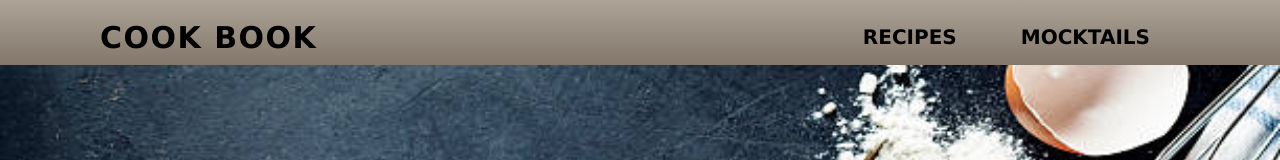
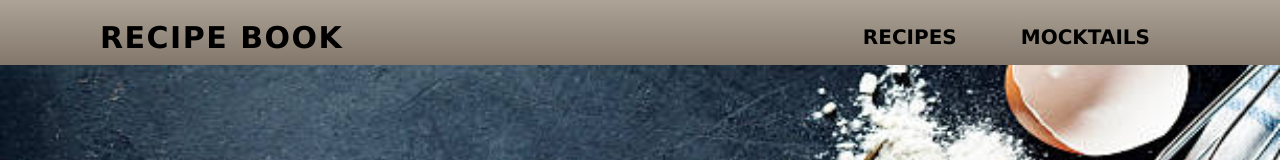
Before and after one commit to artist1303/postlabwdl, a plain HTML site: page index.html in a window 1280 px wide. Shown: the top 160 px of the page. Drawn offline with Linux system fonts and the light colour scheme.

Commit message:
Update index.html

```diff
--- a/index.html
+++ b/index.html
@@ -98,7 +98,7 @@
     <body>
         <nav>
             <div class="logo">
-                <p>COOK BOOK</p>
+                <p>RECIPE BOOK</p>
             </div>
             <ul>
                 <li><a href="recipe.html">RECIPES</a></li>
```
